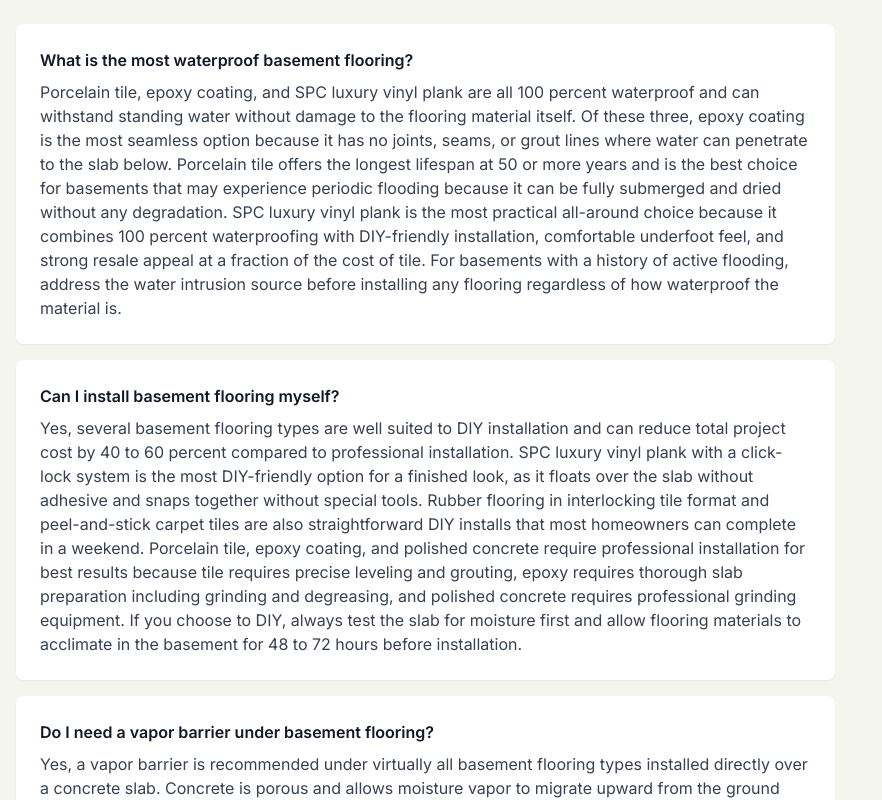
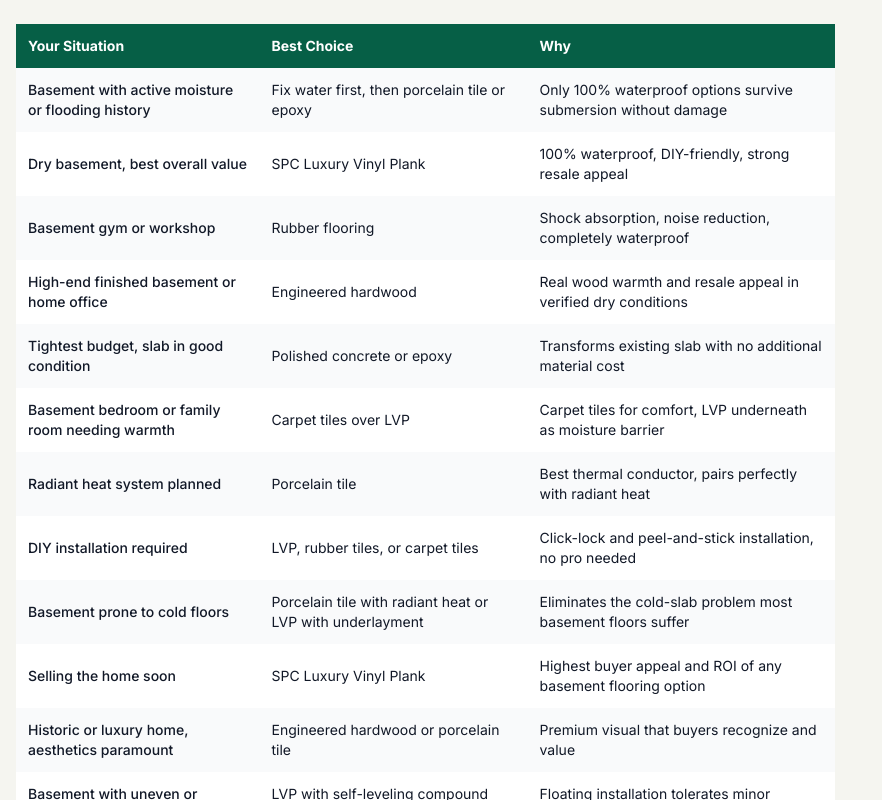
Before and after one commit to thebasementguide2026/basement-guide, a Next.js app: page /articles/best-basement-flooring in a window 1280 px wide. Shown: the part 8500-9300 px from the top of the page, without its empty margins (0-882 px from the left). Built offline with nearby package versions, Linux system fonts and the light colour scheme.

Commit message:
Add Which Flooring Is Right for Your Basement decision table

```diff
--- a/app/articles/best-basement-flooring/page.tsx
+++ b/app/articles/best-basement-flooring/page.tsx
@@ -499,6 +499,89 @@ export default function BestBasementFlooring() {
             </div>
           </section>
 
+          {/* Decision Table */}
+          <section className='mb-12'>
+            <h2 className="text-2xl font-bold text-gray-900 mb-6">Which Flooring Is Right for Your Basement?</h2>
+            <div className="overflow-x-auto">
+              <table className="w-full border-collapse bg-white rounded-lg shadow-sm text-sm">
+                <thead>
+                  <tr className="bg-emerald-800 text-white text-sm">
+                    <th className="p-3 text-left">Your Situation</th>
+                    <th className="p-3 text-left">Best Choice</th>
+                    <th className="p-3 text-left">Why</th>
+                  </tr>
+                </thead>
+                <tbody>
+                  <tr className='bg-gray-50'>
+                    <td className='p-3 font-medium'>Basement with active moisture or flooding history</td>
+                    <td className='p-3'>Fix water first, then porcelain tile or epoxy</td>
+                    <td className='p-3'>Only 100% waterproof options survive submersion without damage</td>
+                  </tr>
+                  <tr className='bg-white'>
+                    <td className='p-3 font-medium'>Dry basement, best overall value</td>
+                    <td className='p-3'>SPC Luxury Vinyl Plank</td>
+                    <td className='p-3'>100% waterproof, DIY-friendly, strong resale appeal</td>
+                  </tr>
+                  <tr className='bg-gray-50'>
+                    <td className='p-3 font-medium'>Basement gym or workshop</td>
+                    <td className='p-3'>Rubber flooring</td>
+                    <td className='p-3'>Shock absorption, noise reduction, completely waterproof</td>
+                  </tr>
+                  <tr className='bg-white'>
+                    <td className='p-3 font-medium'>High-end finished basement or home office</td>
+                    <td className='p-3'>Engineered hardwood</td>
+                    <td className='p-3'>Real wood warmth and resale appeal in verified dry conditions</td>
+                  </tr>
+                  <tr className='bg-gray-50'>
+                    <td className='p-3 font-medium'>Tightest budget, slab in good condition</td>
+                    <td className='p-3'>Polished concrete or epoxy</td>
+                    <td className='p-3'>Transforms existing slab with no additional material cost</td>
+                  </tr>
+                  <tr className='bg-white'>
+                    <td className='p-3 font-medium'>Basement bedroom or family room needing warmth</td>
+                    <td className='p-3'>Carpet tiles over LVP</td>
+                    <td className='p-3'>Carpet tiles for comfort, LVP underneath as moisture barrier</td>
+                  </tr>
+                  <tr className='bg-gray-50'>
+                    <td className='p-3 font-medium'>Radiant heat system planned</td>
+                    <td className='p-3'>Porcelain tile</td>
+                    <td className='p-3'>Best thermal conductor, pairs perfectly with radiant heat</td>
+                  </tr>
+                  <tr className='bg-white'>
+                    <td className='p-3 font-medium'>DIY installation required</td>
+                    <td className='p-3'>LVP, rubber tiles, or carpet tiles</td>
+                    <td className='p-3'>Click-lock and peel-and-stick installation, no pro needed</td>
+                  </tr>
+                  <tr className='bg-gray-50'>
+                    <td className='p-3 font-medium'>Basement prone to cold floors</td>
+                    <td className='p-3'>Porcelain tile with radiant heat or LVP with underlayment</td>
+                    <td className='p-3'>Eliminates the cold-slab problem most basement floors suffer</td>
+                  </tr>
+                  <tr className='bg-white'>
+                    <td className='p-3 font-medium'>Selling the home soon</td>
+                    <td className='p-3'>SPC Luxury Vinyl Plank</td>
+                    <td className='p-3'>Highest buyer appeal and ROI of any basement flooring option</td>
+                  </tr>
+                  <tr className='bg-gray-50'>
+                    <td className='p-3 font-medium'>Historic or luxury home, aesthetics paramount</td>
+                    <td className='p-3'>Engineered hardwood or porcelain tile</td>
+                    <td className='p-3'>Premium visual that buyers recognize and value</td>
+                  </tr>
+                  <tr className='bg-white'>
+                    <td className='p-3 font-medium'>Basement with uneven or cracked slab</td>
+                    <td className='p-3'>LVP with self-leveling compound first</td>
+                    <td className='p-3'>Floating installation tolerates minor imperfections after leveling</td>
+                  </tr>
+                  <tr className='bg-gray-50'>
+                    <td className='p-3 font-medium'>Kids playroom or high-traffic area</td>
+                    <td className='p-3'>Rubber tiles or carpet tiles</td>
+                    <td className='p-3'>Durable, safe, easy to replace individual damaged sections</td>
+                  </tr>
+                </tbody>
+              </table>
+            </div>
+          </section>
+
           {/* FAQ */}
           <section>
             <h2 className="text-2xl font-bold text-gray-900 mb-6">Frequently Asked Questions</h2>
```
